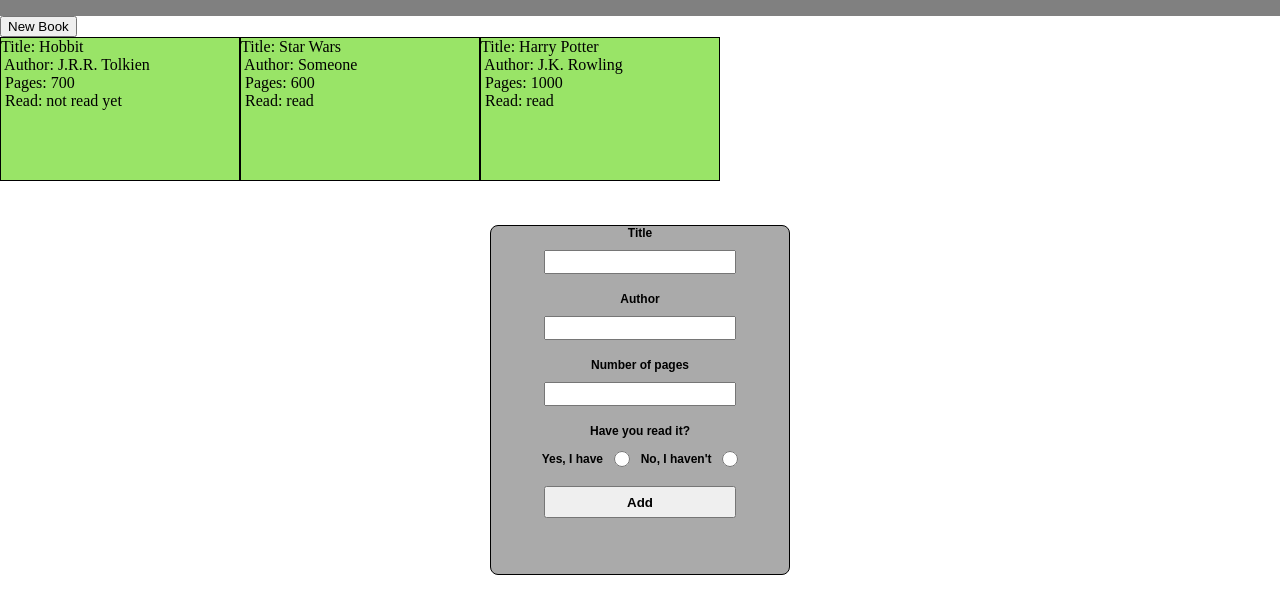
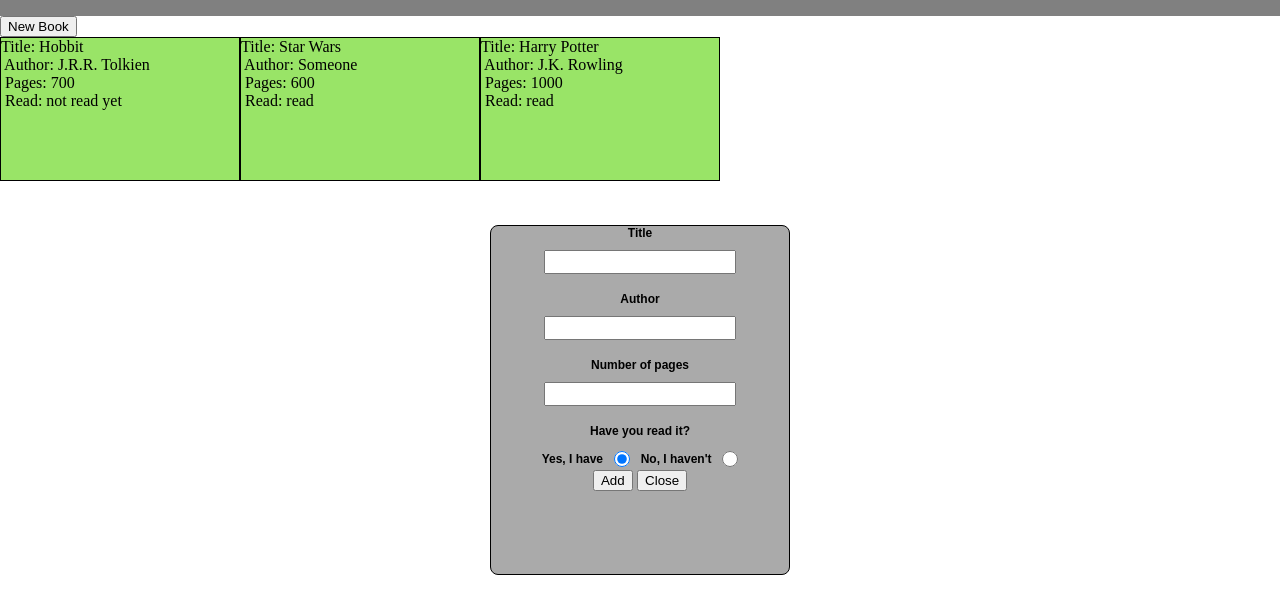
Before and after one commit to 100larczyk/Library, a plain HTML site: page index.html in a window 1280 px wide. Both pictures are taken after a click on the button "New Book". Drawn offline with Linux system fonts and the light colour scheme.

Commit message:
added 'close' button to form

```diff
--- a/index.html
+++ b/index.html
@@ -19,12 +19,21 @@
       <input type="number" name="pages" id="pages" /> <br />
       <label for="read">Have you read it?</label>
       <div class="wrapper">
-        <label for="readYes" id="first">Yes, I have</label>
-        <input type="radio" name="read" id="readYes" value="Yes, I have" />
-        <label for="readNo" id="second">No, I haven't</label>
-        <input type="radio" name="read" id="readNo" value="No, I haven't" />
+        <label for="readYes">Yes, I have</label>
+        <input
+          type="radio"
+          name="read"
+          class="readYes read"
+          value="Yes"
+          checked
+        />
+        <label for="readNo">No, I haven't</label>
+        <input type="radio" name="read" class="readNo read" value="No" />
       </div>
-      <button class="addButton">Add</button>
+      <div class="buttonContainer">
+        <button class="submit formButton" type="submit">Add</button>
+        <button class="close formButton">Close</button>
+      </div>
     </form>
     <div class="container"></div>
     <footer></footer>
```
